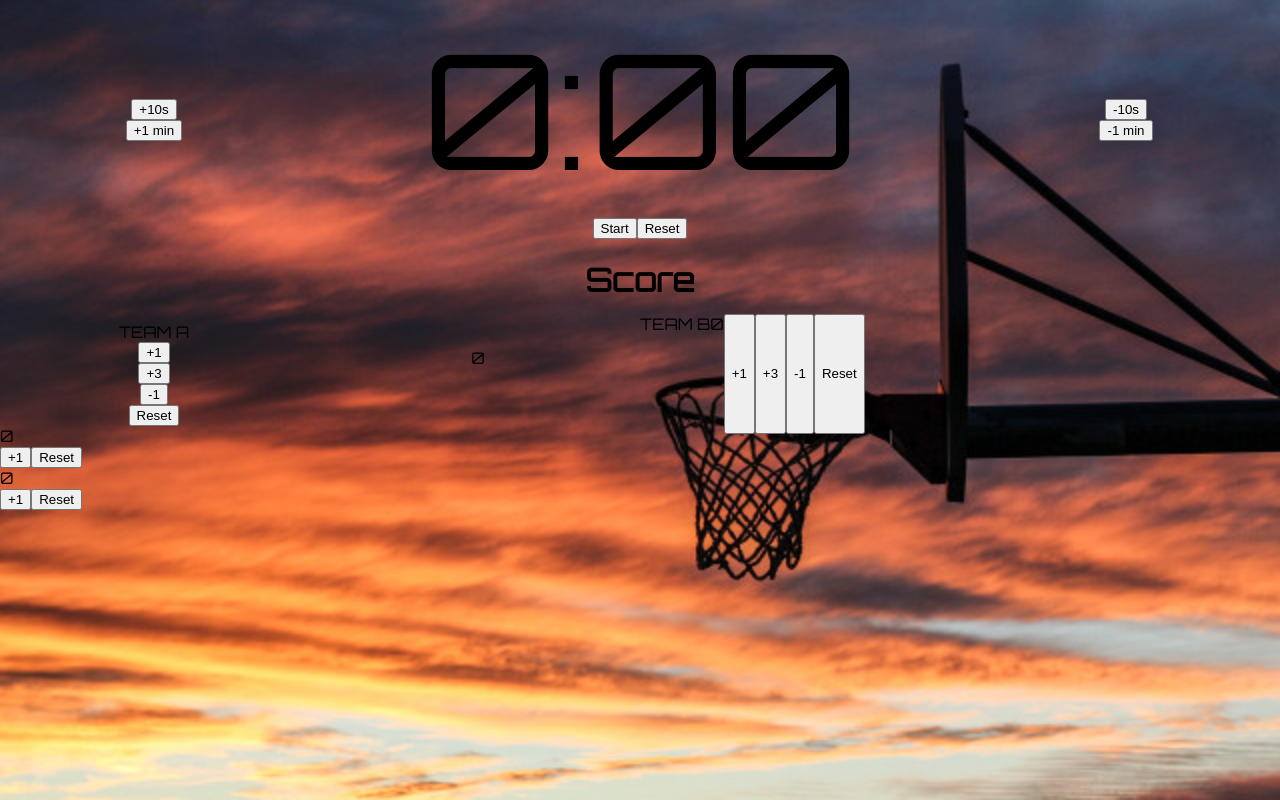
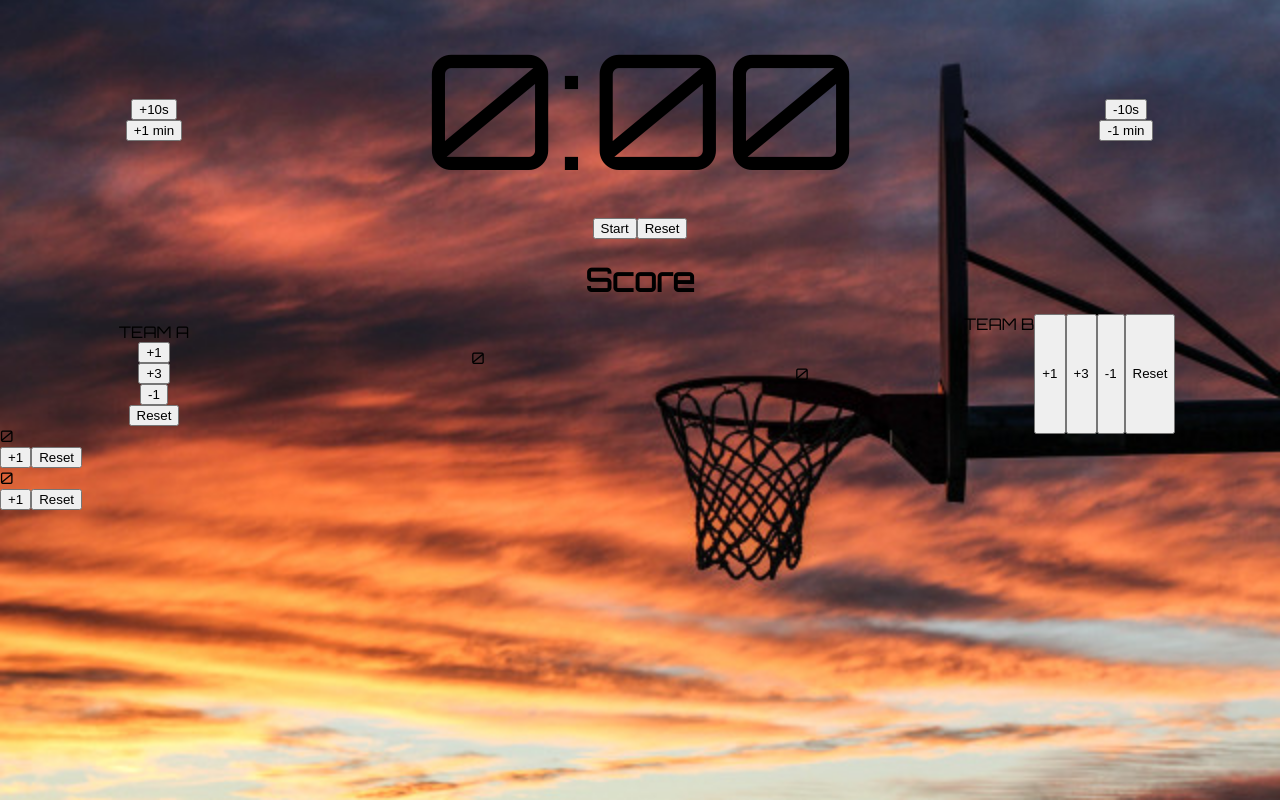
Before and after one commit to lroberts77/Tdd-react-practice, a React (Create React App) app: page / in a window 1280 px wide. Built offline with nearby package versions, Linux system fonts and the light colour scheme.

Commit message:
added team b score in column after team a score

```diff
--- a/src/Counter.js
+++ b/src/Counter.js
@@ -134,9 +134,16 @@ export default function Counter() {
             alignItems="center">
           <div id="counter-valuea">{countera}</div>
           </Grid>
+          <Grid item xs={3}
+            container
+            direction="column"
+            justify="center"
+            alignItems="center">
+          <div id="counter-valueb">{counterb}</div>
+          </Grid>
 
           <div id="team-b">TEAM B</div>
-          <div id="counter-valueb">{counterb}</div>
+
           <button id="increment-btnb" onClick={() => setcounterb( counterb + 1 )}>+1</button>
           <button id="increment3-btnb" onClick={() => setcounterb( counterb + 3 )}>+3</button>
           <button id="decrement-btnb" onClick={() => setcounterb( counterb - 1 )}>-1</button>
```
